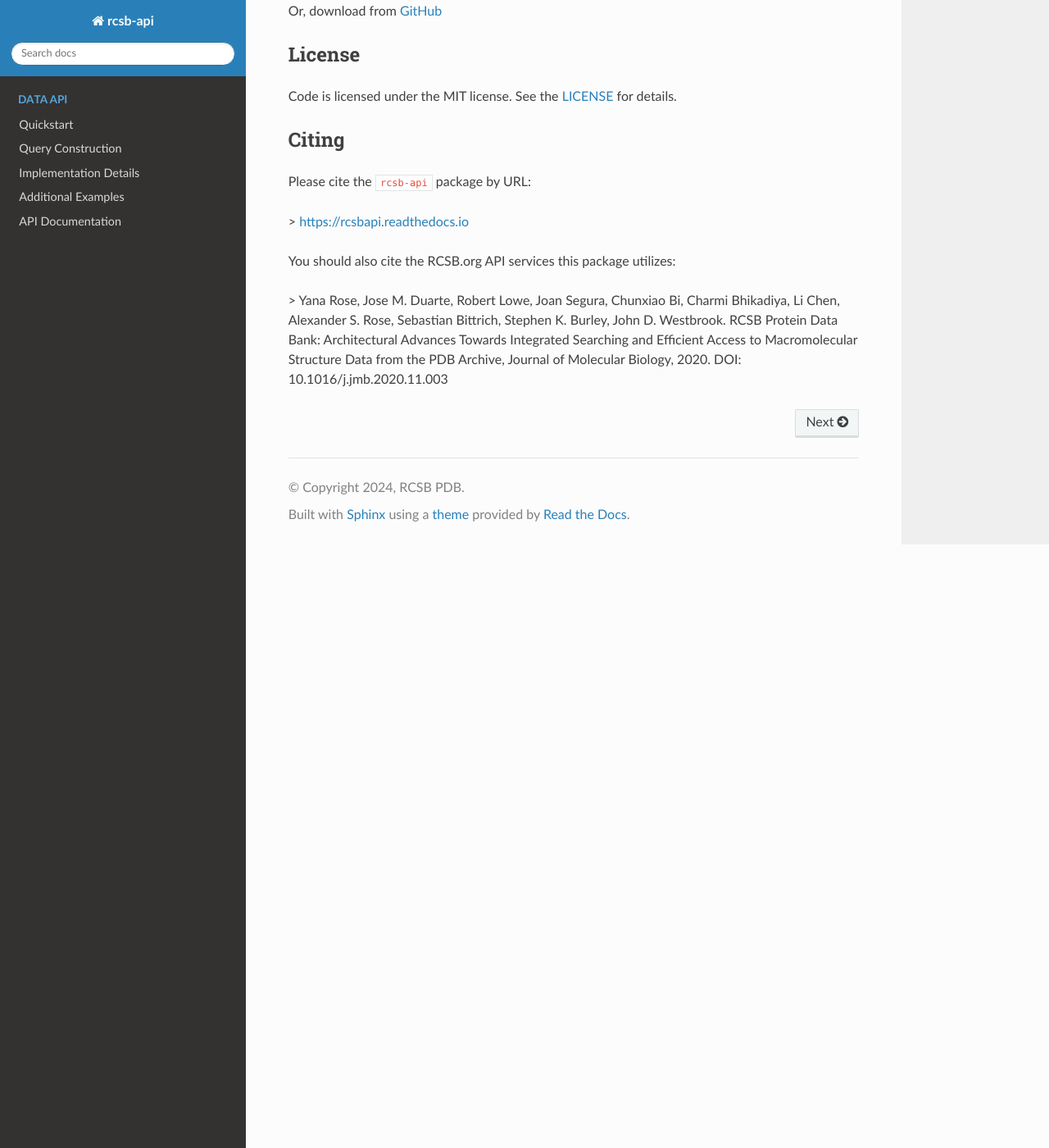
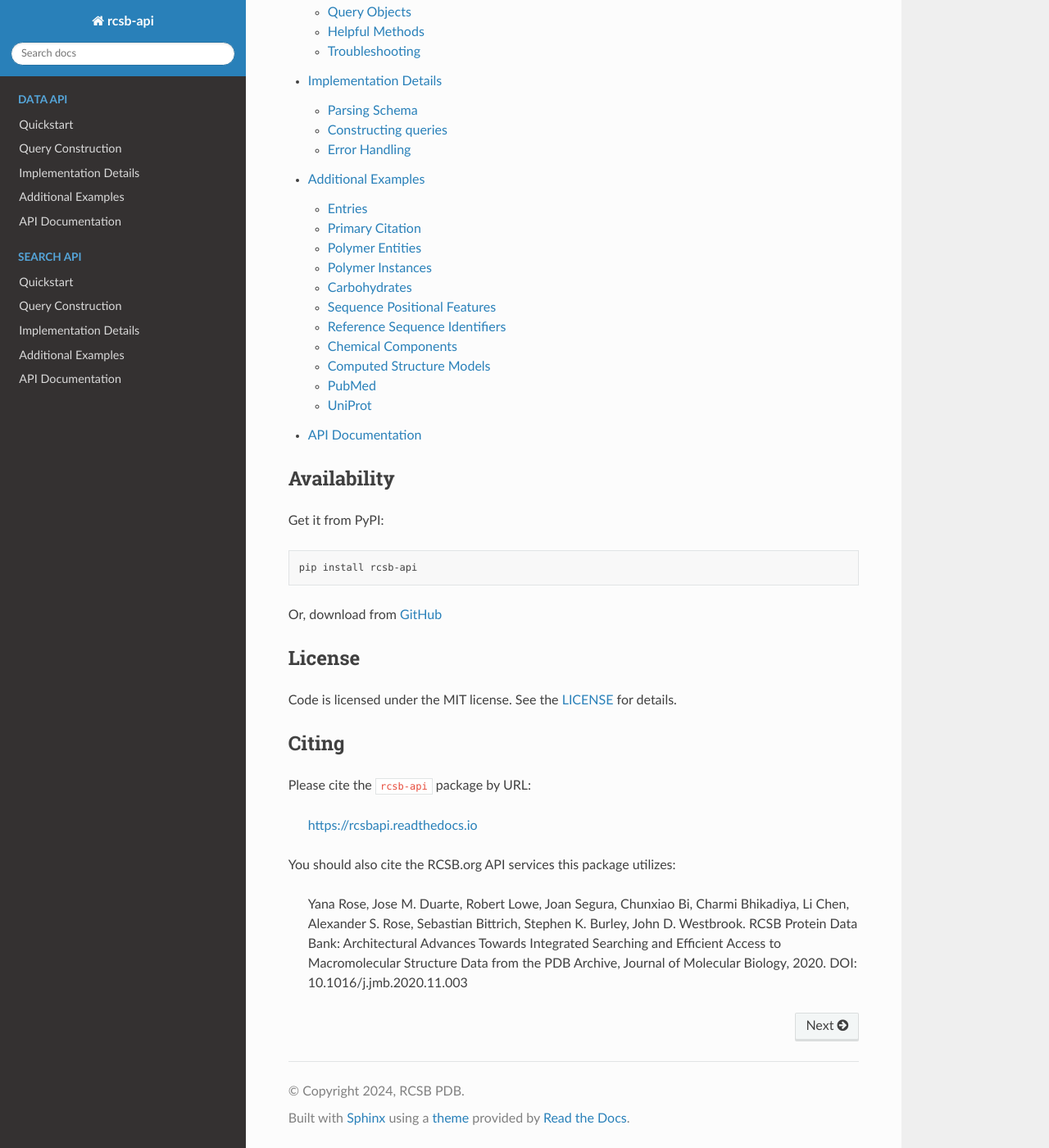
Before and after one commit to rcsb/py-rcsb-api, a Sphinx documentation site: the page built from docs/index.rst, in a window 1280 px wide and 1400 px high, scrolled down 1306 px. Shown: the whole window at 82% size. Built offline with Sphinx 7.4.7 and the Read the Docs theme 3.1.0, drawn with Linux system fonts in a browser that asks for light colours; some of the changed text lies outside the part shown.

Commit message:
update index.rst

```diff
--- a/docs/index.rst
+++ b/docs/index.rst
@@ -12,11 +12,18 @@ Contents
    :caption: Contents
    :maxdepth: 2
 
-Data API
---------
+.. toctree::
+   :caption: Data API
+   :maxdepth: 2
+
+   data_api/quickstart.md
+   data_api/query_construction.md
+   data_api/implementation_details.md
+   data_api/additional_examples.md
+   data_api/api.rst
 
 .. toctree::
-   :caption: Data API
+   :caption: Search API
    :maxdepth: 2
 
    data_api/quickstart.md
@@ -50,8 +57,8 @@ Citing
 
 Please cite the ``rcsb-api`` package by URL:
 
-> https://rcsbapi.readthedocs.io
+  https://rcsbapi.readthedocs.io
 
 You should also cite the RCSB.org API services this package utilizes:
 
-> Yana Rose, Jose M. Duarte, Robert Lowe, Joan Segura, Chunxiao Bi, Charmi Bhikadiya, Li Chen, Alexander S. Rose, Sebastian Bittrich, Stephen K. Burley, John D. Westbrook. RCSB Protein Data Bank: Architectural Advances Towards Integrated Searching and Efficient Access to Macromolecular Structure Data from the PDB Archive, Journal of Molecular Biology, 2020. DOI: 10.1016/j.jmb.2020.11.003
+  Yana Rose, Jose M. Duarte, Robert Lowe, Joan Segura, Chunxiao Bi, Charmi Bhikadiya, Li Chen, Alexander S. Rose, Sebastian Bittrich, Stephen K. Burley, John D. Westbrook. RCSB Protein Data Bank: Architectural Advances Towards Integrated Searching and Efficient Access to Macromolecular Structure Data from the PDB Archive, Journal of Molecular Biology, 2020. DOI: 10.1016/j.jmb.2020.11.003
```
